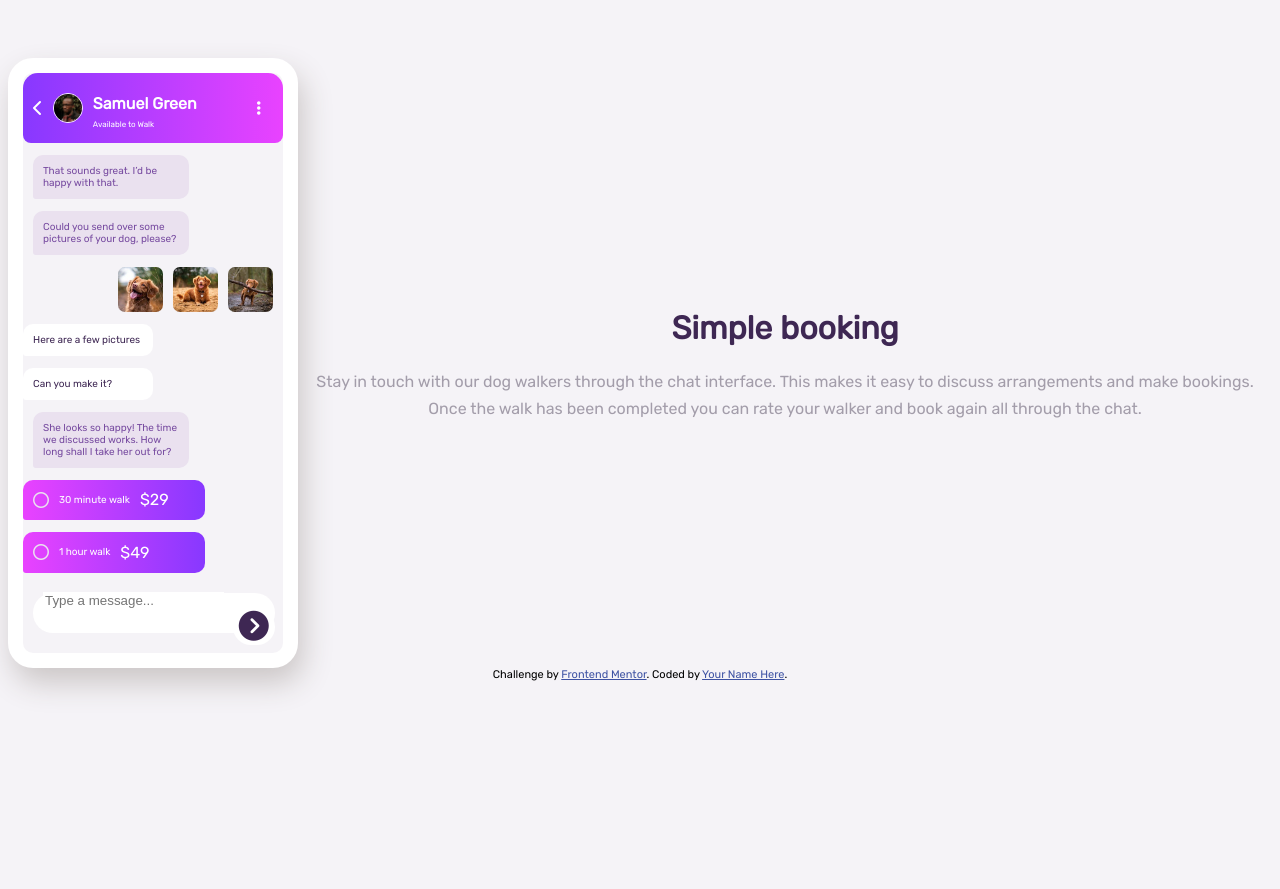
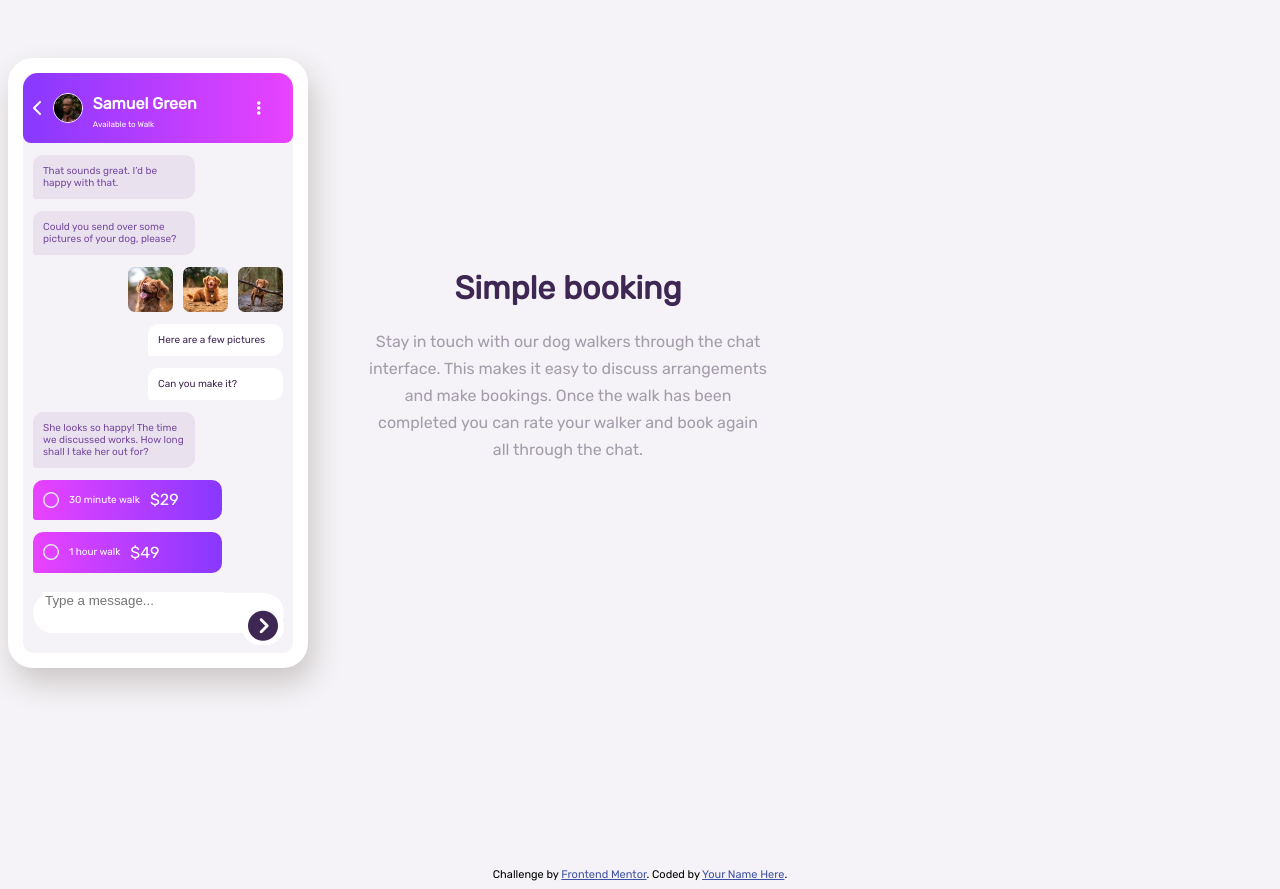
Before and after one commit to marieflorescontact/Front_end_mentor_chat-app-css-illustration-master, a plain HTML site: page index.html in a window 1280 px wide. Before the commit the page ends 800 px from the top, so only its background shows below. Drawn offline with Linux system fonts and the light colour scheme.

Commit message:
feat(css): derniers ajouts css et debut responsive

```diff
--- a/index.html
+++ b/index.html
@@ -22,6 +22,8 @@
     <!-- Feel free to remove these styles or customise in your own stylesheet 👍 -->
     <style>
       .attribution {
+        margin-top: 200px;
+        position: sticky;
         font-size: 11px;
         text-align: center;
       }
@@ -38,6 +40,7 @@
         flex-direction: column;
         align-items: center;
       }
+      /*style du telephone*/
       .elet1 {
         display: flex;
         flex-direction: column;
@@ -51,6 +54,7 @@
         border-radius: 25px;
         box-shadow: 5px 15px 30px rgb(203, 198, 198);
       }
+      /*style des differents elements du telephone*/
       #gradTopPhone {
         display: inline-flex;
         flex-direction: row;
@@ -94,7 +98,7 @@
       }
 
       .message {
-        display: inline-block;
+        display: inline-flex;
         background-color: hsl(279, 32%, 91%);
         width: 60%;
         margin-top: 12px;
@@ -121,16 +125,17 @@
         border-radius: 7px;
       }
       .respMessage {
-        display: inline-block;
+        display: flex;
 
         background-color: white;
         width: 50%;
         margin-top: 12px;
         margin-right: 10px;
+        margin-left: 125px;
         border-radius: 10px 10px 10px 3px;
       }
       .respMessage p {
-        display: block;
+        display: flex;
         align-items: center;
         color: hsl(271, 36%, 24%);
         font-size: 10px;
@@ -149,6 +154,7 @@
         border-radius: 10px 10px 10px 3px;
         margin-top: 12px;
         margin-right: 10px;
+        margin-left: 10px;
         width: 70%;
         height: 7%;
       }
@@ -206,7 +212,7 @@
 
       .elet2 {
         margin-top: 50px;
-        width: 80%;
+        width: 70%;
         text-align: center;
       }
 
@@ -214,17 +220,25 @@
         color: hsl(271, 36%, 24%);
         font-weight: bolder;
       }
+      /*style du paragraphe sous telephone*/
       .elet2 p {
         color: hsl(270, 7%, 64%);
         font-size: 16px;
         line-height: 27px;
       }
 
+      /*responive*/
       @media screen and (min-width: 700px) {
         .flex-container {
           display: inline-flex;
           flex-direction: row;
           justify-content: center;
+          align-items: center;
+        }
+
+        .elet2 {
+          width: 400px;
+          margin-left: 60px;
         }
       }
     </style>
```
